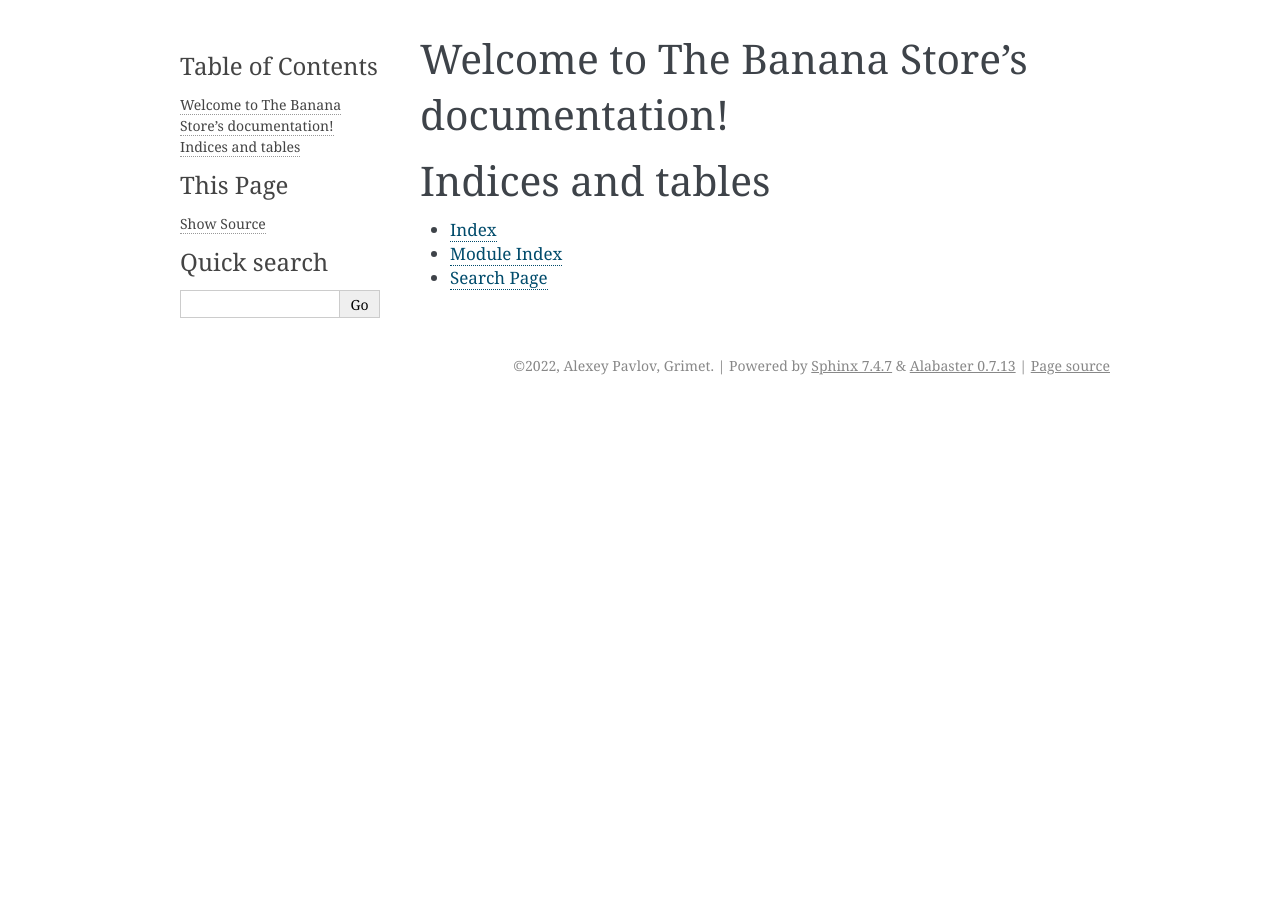
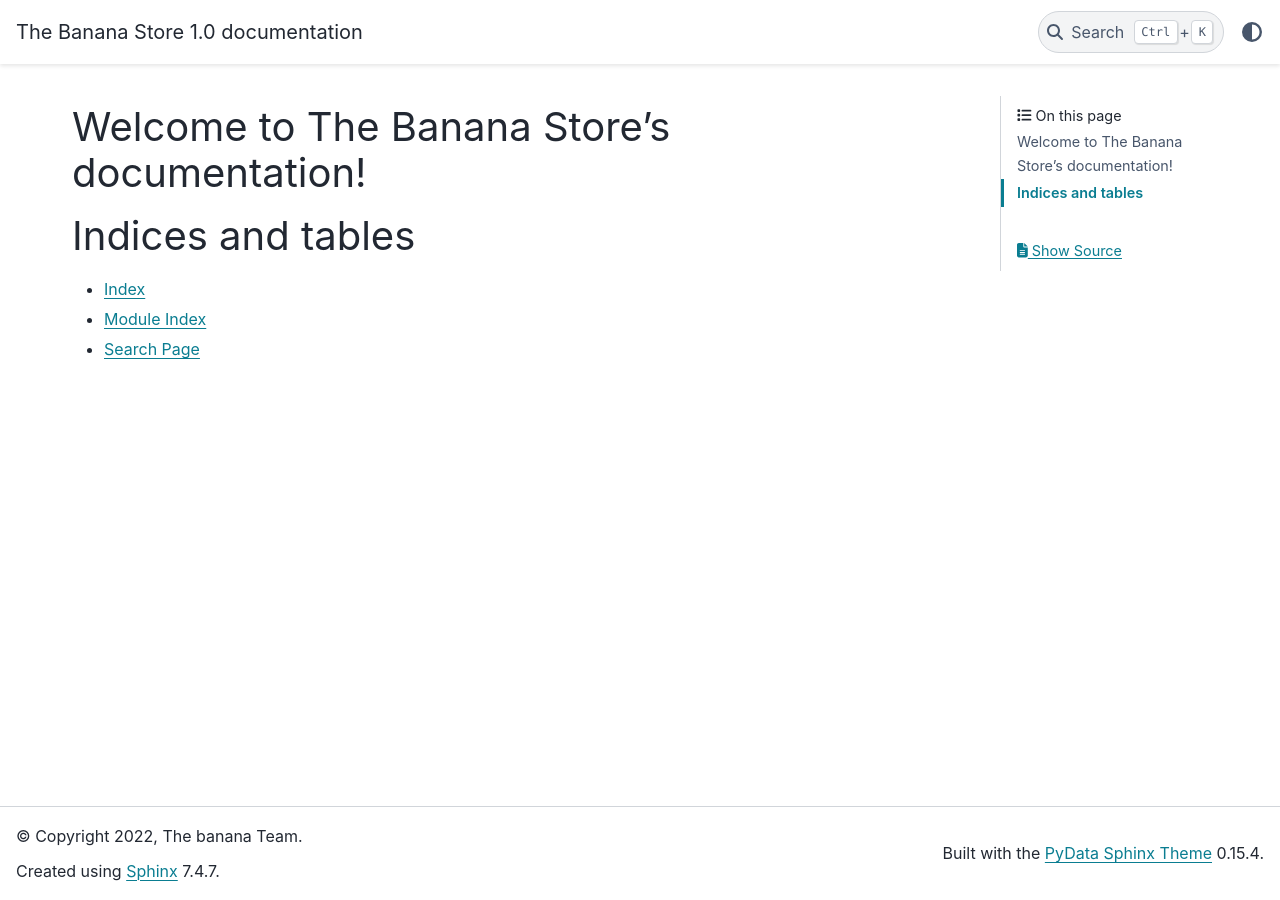
Before and after one commit to TheBananaStore/docs, a Sphinx documentation site: the page built from docs/index.rst, in a window 1280 px wide. Built offline with Sphinx 7.4.7 and the PyData theme 0.15.4, drawn with Linux system fonts in a browser that asks for light colours.

Commit message:
Use custom theme

```diff
--- a/docs/conf.py
+++ b/docs/conf.py
@@ -4,21 +4,11 @@
 # list see the documentation:
 # https://www.sphinx-doc.org/en/master/usage/configuration.html
 
-# -- Path setup --------------------------------------------------------------
-
-# If extensions (or modules to document with autodoc) are in another directory,
-# add these directories to sys.path here. If the directory is relative to the
-# documentation root, use os.path.abspath to make it absolute, like shown here.
-#
-# import os
-# import sys
-# sys.path.insert(0, os.path.abspath('.'))
-
 
 # -- Project information -----------------------------------------------------
 
 project = 'The Banana Store'
-copyright = '2022, Alexey Pavlov, Grimet'
+copyright = '2022, The banana Team'
 author = 'Alexey Pavlov, Grimet'
 
 # The full version, including alpha/beta/rc tags
@@ -47,7 +37,7 @@ exclude_patterns = ['_build', 'Thumbs.db', '.DS_Store']
 # The theme to use for HTML and HTML Help pages.  See the documentation for
 # a list of builtin themes.
 #
-html_theme = 'alabaster'
+html_theme = 'pydata_sphinx_theme'
 
 # Add any paths that contain custom static files (such as style sheets) here,
 # relative to this directory. They are copied after the builtin static files,
```
